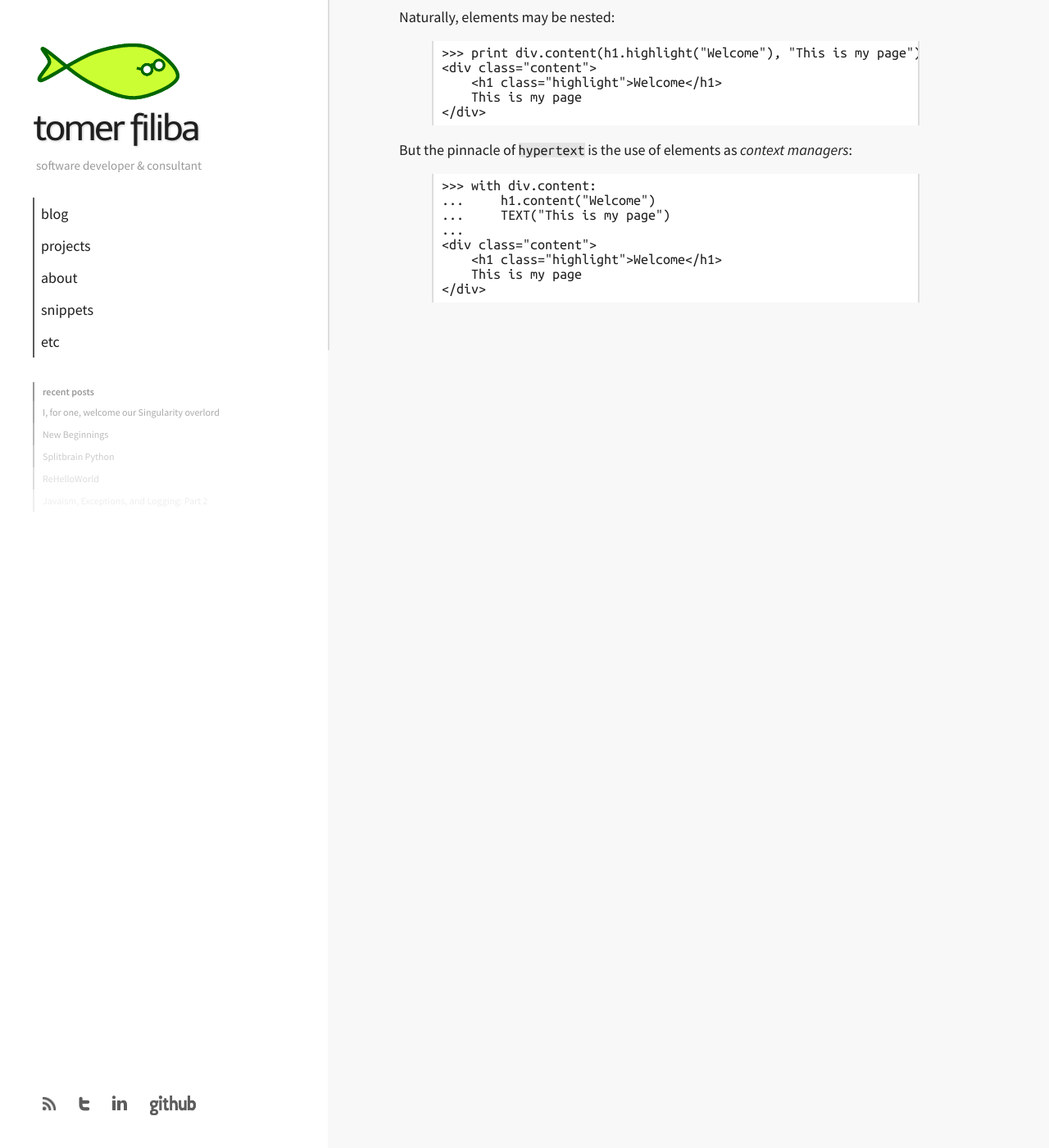
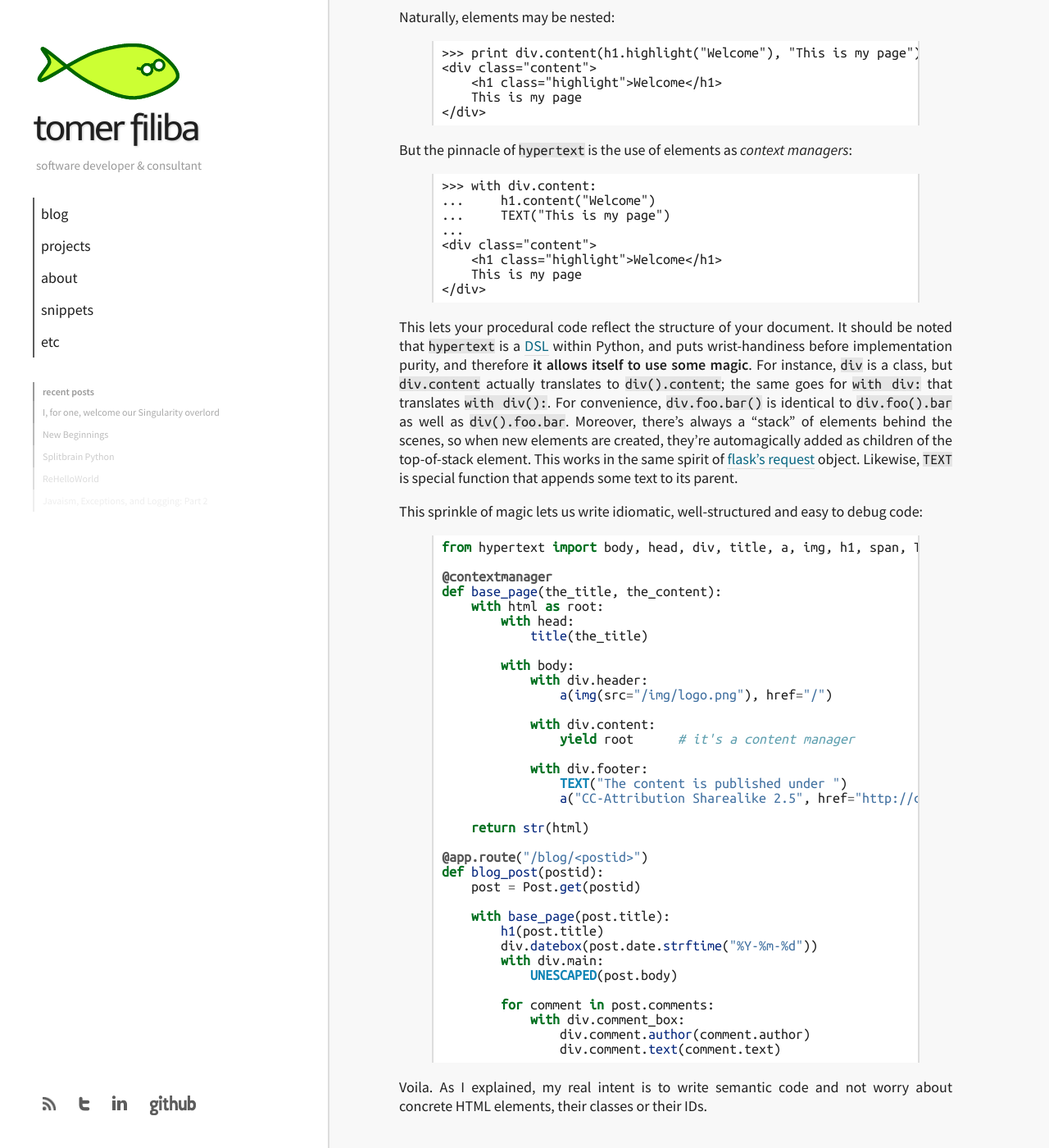
Before and after one commit to tomerfiliba/tomerfiliba.github.io, a Jekyll site: the page built from blog/_posts/2012-10-03-Hypertext.md, in a window 1280 px wide and 1400 px high, scrolled down 2334 px. Shown: the whole window at 82% size. Built offline with Jekyll 4.4.1, drawn with Linux system fonts in a browser that asks for light colours; Markdown is read by kramdown in place of the engine named in the settings.

Commit message:
problems

```diff
--- a/blog/_posts/2012-10-03-Hypertext.md
+++ b/blog/_posts/2012-10-03-Hypertext.md
@@ -135,3 +135,57 @@
     This is my page
 </div>
 {% endhighlight %}
+
+This lets your procedural code reflect the structure of your document. It should be noted that
+``hypertext`` is a [DSL](http://en.wikipedia.org/wiki/Domain-specific_language) within Python,
+and puts wrist-handiness before implementation purity, and therefore **it allows itself to use
+some magic**. For instance, ``div`` is a class, but ``div.content`` actually translates to
+``div().content``; the same goes for ``with div:`` that translates ``with div():``. For
+convenience, ``div.foo.bar()`` is identical to ``div.foo().bar`` as well as ``div().foo.bar``.
+Moreover, there's always a "stack" of elements behind the scenes, so when new elements are
+created, they're automagically added as children of the top-of-stack element. This works in the
+same spirit of [flask's request](http://flask.pocoo.org/docs/quickstart/#context-locals) object.
+Likewise, ``TEXT`` is special function that appends some text to its parent.
+
+This sprinkle of magic lets us write idiomatic, well-structured and easy to debug code:
+
+{% highlight python %}
+from hypertext import body, head, div, title, a, img, h1, span, TEXT
+
+@contextmanager
+def base_page(the_title, the_content):
+    with html as root:
+        with head:
+            title(the_title)
+
+        with body:
+            with div.header:
+                a(img(src="/img/logo.png"), href="/")
+
+            with div.content:
+                yield root      # it's a content manager
+
+            with div.footer:
+                TEXT("The content is published under ")
+                a("CC-Attribution Sharealike 2.5", href="http://creativecommons.org/licenses/by-sa/2.5/")
+
+    return str(html)
+
+@app.route("/blog/<postid>")
+def blog_post(postid):
+    post = Post.get(postid)
+
+    with base_page(post.title):
+        h1(post.title)
+        div.datebox(post.date.strftime("%Y-%m-%d"))
+        with div.main:
+            UNESCAPED(post.body)
+
+        for comment in post.comments:
+            with div.comment_box:
+                div.comment.author(comment.author)
+                div.comment.text(comment.text)
+{% endhighlight %}
+
+Voila. As I explained, my real intent is to write semantic code and not worry about concrete HTML
+elements, their classes or their IDs.
```
